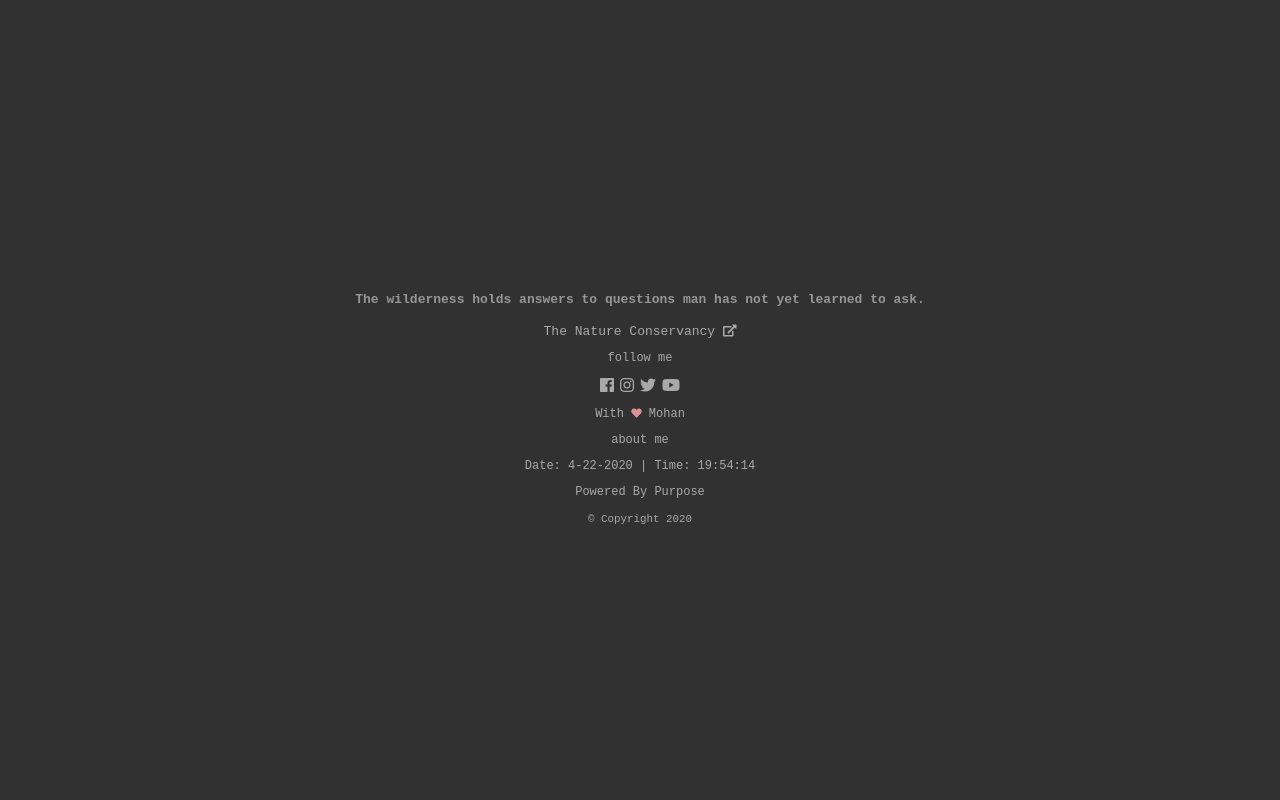
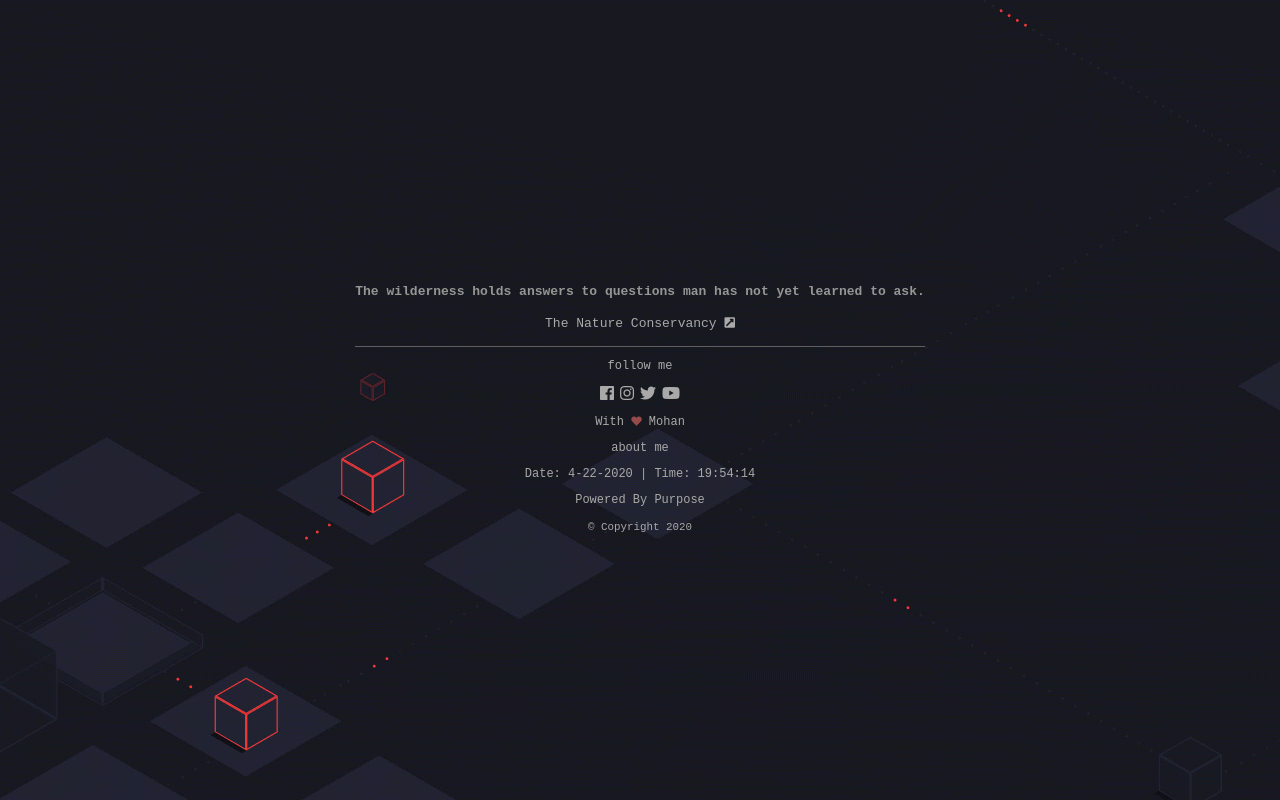
Before and after one commit to mohanbonam/environmentalproject, a Vue app: page /#/ in a window 1280 px wide. Built offline with nearby package versions, Linux system fonts and the light colour scheme; the HTML template or start-up script is replaced by a standard one.

Commit message:
app background

```diff
--- a/src/App.vue
+++ b/src/App.vue
@@ -1,6 +1,8 @@
 <template>
   <div id="app">
-    <router-view />
+    <div class="ag-hero">
+      <router-view />
+    </div>
   </div>
 </template>
 
@@ -18,8 +20,18 @@ html, body {
   height: 100%;
   margin: 0;
   padding: 0;
+  background: url("./assets/wallpaper.gif");
+
+
 }
 
+/* #app .ag-hero {
+  background: url("./assets/wallpaper.gif");
+  background-size: cover;
+  height: 100%;
+  margin: 0;
+  padding: 0;
+} */
 
 #app {
   -webkit-font-smoothing: antialiased;
@@ -31,6 +43,6 @@ html, body {
   align-items: center;
   flex-direction: column;
   text-align: center;
-  background-color: rgb(49, 49, 49);
+
 }
 </style>
--- a/src/components/AboutMe.vue
+++ b/src/components/AboutMe.vue
@@ -1,25 +1,39 @@
 <template>
 <div>
-  <p>You know me.</p>
+  <img :src="about" width="25" />
+  <p class="about">You know me.</p>
+  <div>
   <router-link to="/">Back <i class="fas fa-arrow-circle-left fa-xs"></i></router-link>
+  </div>
 </div>
 </template>
 
 <script>
 export default {
+  data (){
+    return {
+      // elsa: require('@/assets/elsa.png'),
+      about: require('@/assets/alien.png')
 
+    }
+  }
 }
 </script>
 
 <style scoped>
+/* img {
+  border: 2px solid red;
+  border-radius: 50%;
+} */
 p{
   font-size: 13px;
   color: darkgray;
 }
 a {
+
   color: darkgray;
   text-decoration: none;
-  margin: 4px;
+  margin: 3px;
   font-size: 11px;
 }
 a:hover {
--- a/src/components/LandingPage.vue
+++ b/src/components/LandingPage.vue
@@ -1,7 +1,8 @@
 <template>
   <div class="hello">
     <h4>The wilderness holds answers to questions man has not yet learned to ask.</h4>
-    <a href="https://www.nature.org/en-us/" target="_blank" rel="noopener" class="instagram">The Nature Conservancy <i class="fas fa-external-link-alt fa-xs"></i></a>
+    <a href="https://www.nature.org/en-us/" target="_blank" rel="noopener" class="instagram">The Nature Conservancy <i class="fas fa-external-link-square-alt fa-xs"></i></a>
+    <hr>
     <!-- <section class="video">
       <iframe width="560" height="315" src="https://www.youtube.com/embed/iWWE-WXFQGk" frameborder="0" allow="accelerometer; autoplay; encrypted-media; gyroscope; picture-in-picture" allowfullscreen></iframe>
     </section> -->
@@ -119,7 +120,7 @@ a:hover {
   color: rgb(94, 94, 94);
 }
 .heart {
-  color: rgb(217, 147, 147);
+  color: rgb(150, 74, 74)
 }
 /* .globe {
   color: green;
@@ -133,6 +134,22 @@ small {
   color: darkgray;
 }
 
+hr {
+    display: block;
+    unicode-bidi: isolate;
+    margin-block-start: 0.5em;
+    margin-block-end: 0.5em;
+    margin-inline-start: auto;
+    margin-inline-end: auto;
+    overflow: hidden;
+    border-style: inset;
+    border-width: 0.1px;
+    height: 1px;
+    background-color: rgb(95, 95, 95);
+    border: none;
+    margin-top: 15px;
+}
+
 .video {
   margin-top: 25px;
 }
```
Also changed, not shown: src/assets/alien.png (added), src/assets/wallpaper.gif (added).
